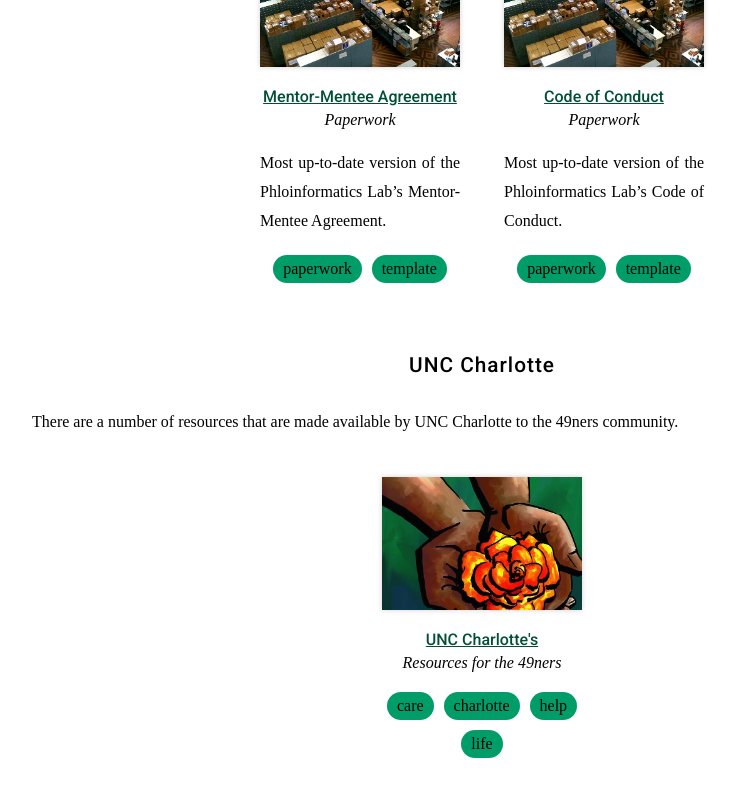
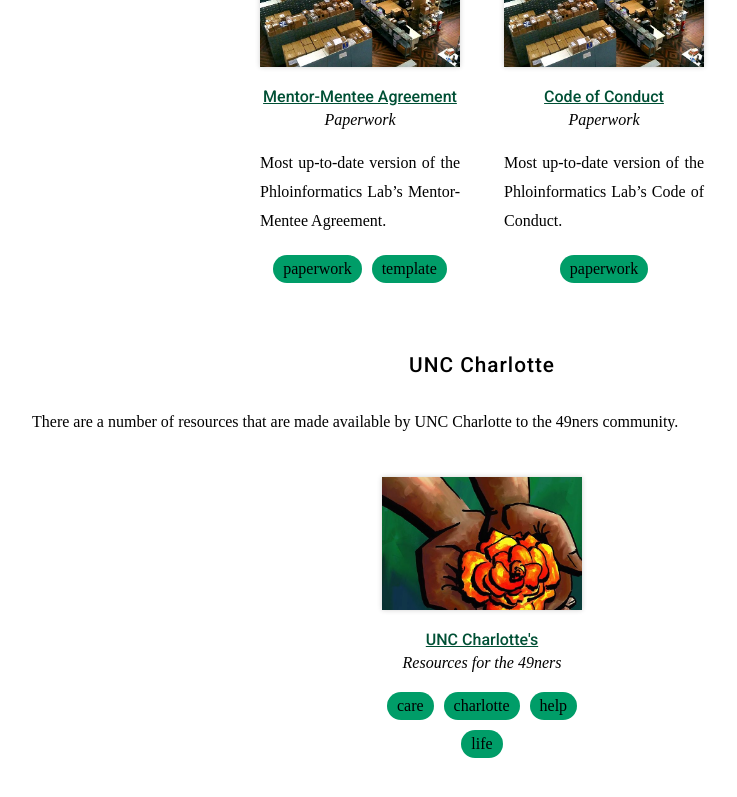
Before and after one commit to machadodj/machadodj.github.io, a Jekyll site: the page built from resources/index.md, in a window 1280 px wide and 900 px high, scrolled down 3380 px, cut to the strip 0-834 px from the top of the window. Shown: the top 797 px of the strip, without its empty margins (158-895 px from the left). Built offline with Jekyll 4.4.1, drawn with Linux system fonts in a browser that asks for light colours; nearby versions of some CDN libraries; some web fonts are replaced.

Commit message:
Update tools.yaml

```diff
--- a/_data/tools.yaml
+++ b/_data/tools.yaml
@@ -132,7 +132,6 @@
   description: Most up-to-date version of the Phloinformatics Lab's Code of Conduct.
   tags:
     - paperwork
-    - template
 
 - title: UNC Charlotte's
   subtitle: Resources for the 49ners
```
